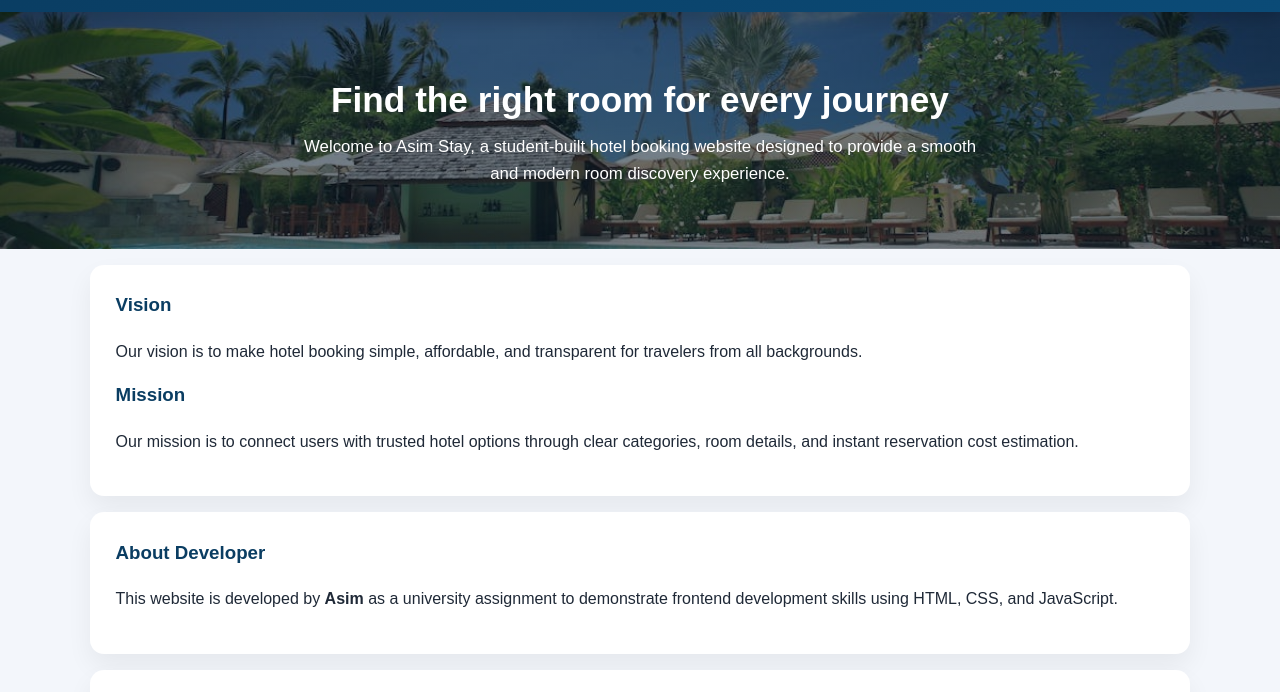
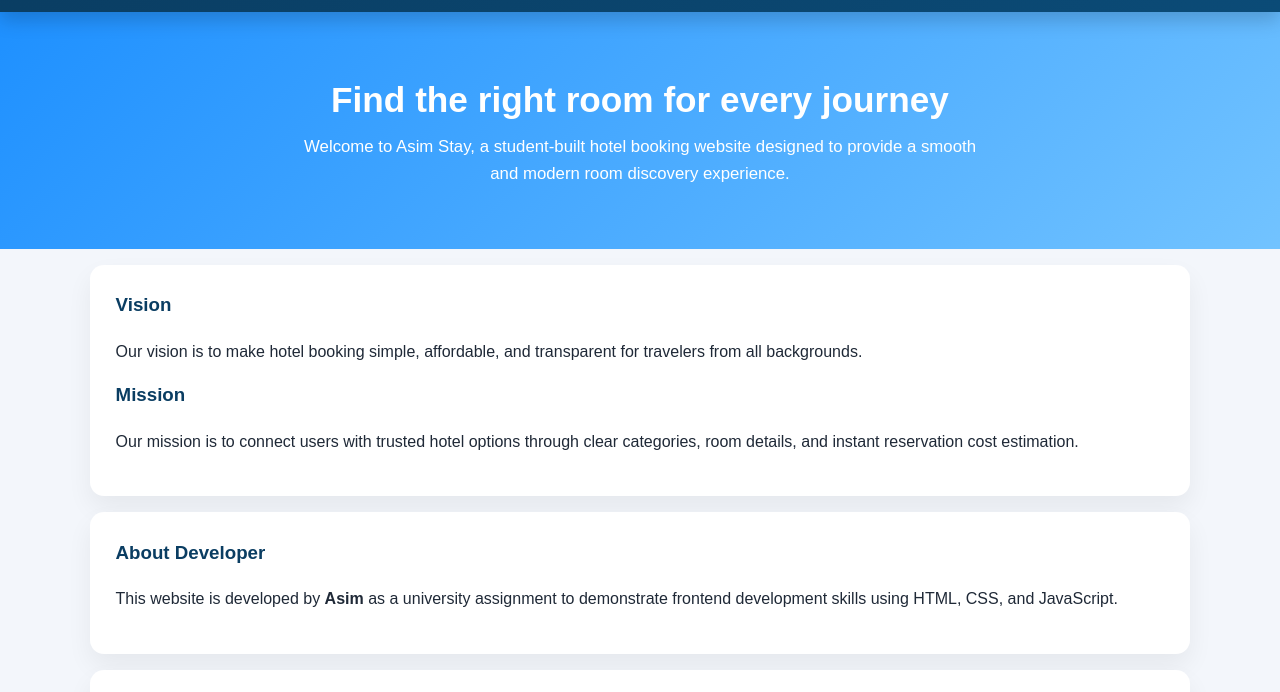
Before and after one commit to Asim313/Assignment1, a plain HTML site: page index.html in a window 1280 px wide. Shown: the part 75-767 px from the top of the page. Drawn offline with Linux system fonts and the light colour scheme.

Commit message:
Remove hero background image; restore blue gradient.
Co-authored-by: Cursor <cursoragent@cursor.com>

```diff
--- a/style.css
+++ b/style.css
@@ -81,15 +81,8 @@ body {
   outline-offset: 1px;
 }
 
-.site-nav a[href="report.html"] {
-  background-color: rgba(255, 255, 255, 0.08);
-}
-
 .hero {
-  background-image: linear-gradient(rgba(7, 27, 43, 0.56), rgba(7, 27, 43, 0.56)), url("images/category-beach.jpg");
-  background-size: cover;
-  background-position: center;
-  background-repeat: no-repeat;
+  background: linear-gradient(135deg, #1e90ff, #72c3ff);
   color: #ffffff;
   padding: 4.2rem 0 3.8rem;
   text-align: center;
```
